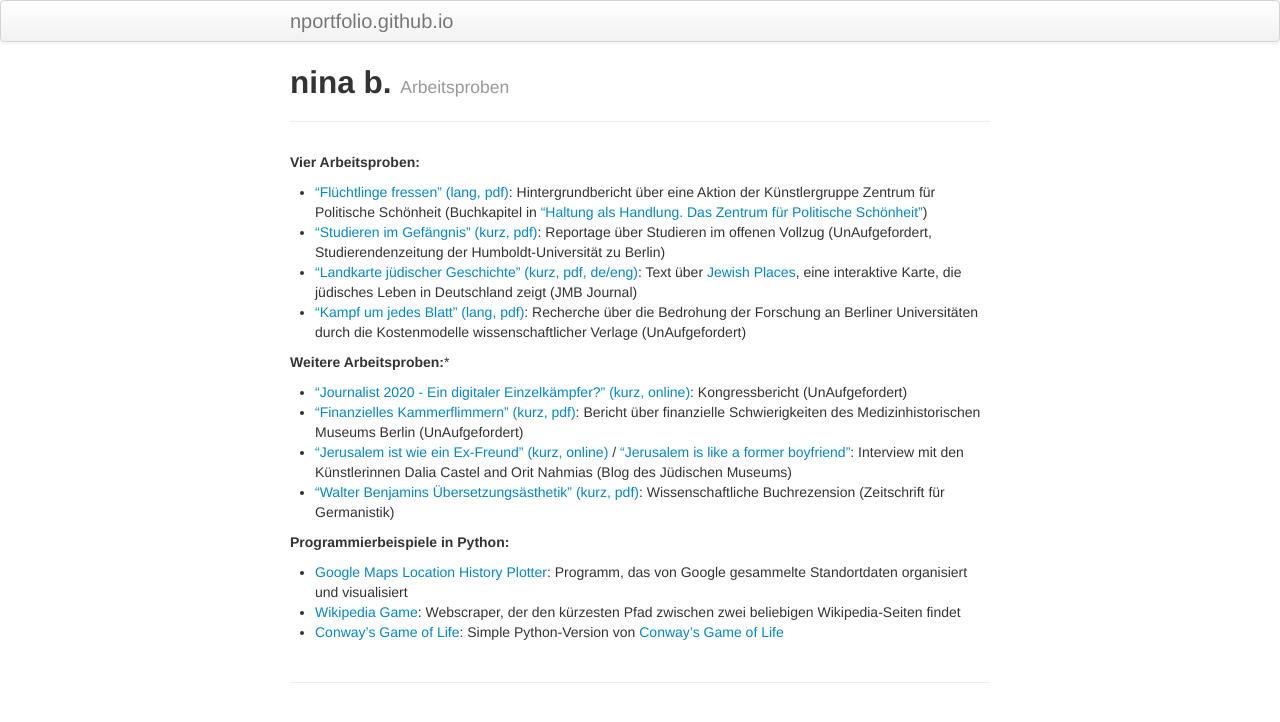
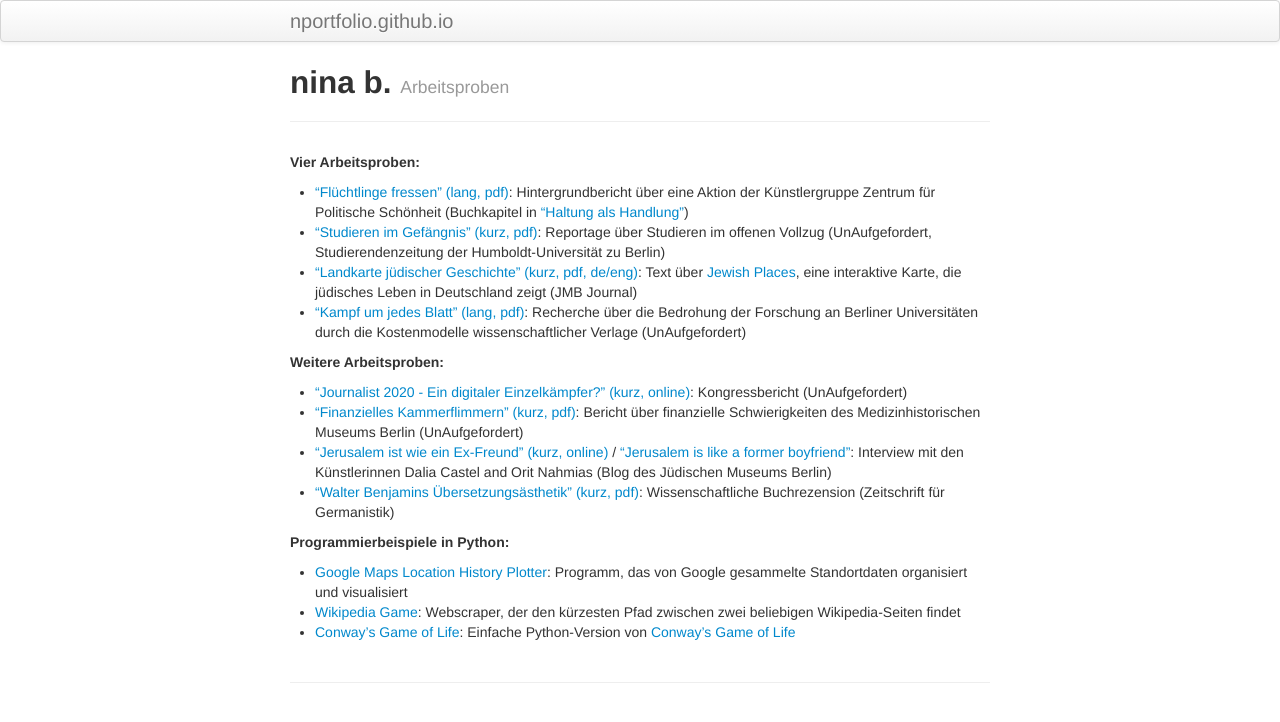
Before and after one commit to nportfolio/nportfolio.github.io, a Jekyll site: the page built from de.md, in a window 1280 px wide. Shown: the top 722 px of the page. Built offline with Jekyll 4.4.1, drawn with Linux system fonts in a browser that asks for light colours.

Commit message:
Update de.md

```diff
--- a/de.md
+++ b/de.md
@@ -6,19 +6,19 @@ description: portfolio
 ---
 
 **Vier Arbeitsproben:**
-- ["Flüchtlinge fressen" (lang, pdf)](/texts/ZPS_Hintergrundbericht_Fluechtlinge_fressen.pdf): Hintergrundbericht über eine Aktion der Künstlergruppe Zentrum für Politische Schönheit (Buchkapitel in ["Haltung als Handlung. Das Zentrum für Politische Schönheit"](http://editionmetzel.de/buecher/haltung-als-handlung-das-zentrum-fuer-politische-schoenheit.html))
+- ["Flüchtlinge fressen" (lang, pdf)](/texts/ZPS_Hintergrundbericht_Fluechtlinge_fressen.pdf): Hintergrundbericht über eine Aktion der Künstlergruppe Zentrum für Politische Schönheit (Buchkapitel in ["Haltung als Handlung"](http://editionmetzel.de/buecher/haltung-als-handlung-das-zentrum-fuer-politische-schoenheit.html))
 - ["Studieren im Gefängnis" (kurz, pdf)](/texts/UnAuf_Studieren_im_Gefaengnis.pdf): Reportage über Studieren im offenen Vollzug (UnAufgefordert, Studierendenzeitung der Humboldt-Universität zu Berlin)
 - ["Landkarte jüdischer Geschichte" (kurz, pdf, de/eng)](/texts/JMB_Journal_Jewish_Places.pdf): Text über [Jewish Places](https://www.jewish-places.de/), eine interaktive Karte, die jüdisches  Leben in Deutschland zeigt (JMB Journal)
 - ["Kampf um jedes Blatt" (lang, pdf)](/texts/UnAuf_Elsevier.pdf): Recherche über die Bedrohung der Forschung an Berliner Universitäten durch die Kostenmodelle wissenschaftlicher Verlage (UnAufgefordert)
 
-**Weitere Arbeitsproben:***
+**Weitere Arbeitsproben:**
 - ["Journalist 2020 - Ein digitaler Einzelkämpfer?" (kurz, online)](http://www.unauf.de/2013/2512/): Kongressbericht (UnAufgefordert)
 - ["Finanzielles Kammerflimmern" (kurz, pdf)](/texts/UnAuf_Medizinhistorisches_Museum.pdf): Bericht über finanzielle Schwierigkeiten des Medizinhistorischen Museums Berlin (UnAufgefordert)
-- ["Jerusalem ist wie ein Ex-Freund" (kurz, online)](https://www.jmberlin.de/blog/2018/02/jerusalem-ist-wie-ein-ex-freund/) / ["Jerusalem is like a former boyfriend"](https://www.jmberlin.de/blog-en/2018/02/jerusalem-is-like-a-former-boyfriend/): Interview mit den Künstlerinnen Dalia Castel and Orit Nahmias (Blog des Jüdischen Museums)
+- ["Jerusalem ist wie ein Ex-Freund" (kurz, online)](https://www.jmberlin.de/blog/2018/02/jerusalem-ist-wie-ein-ex-freund/) / ["Jerusalem is like a former boyfriend"](https://www.jmberlin.de/blog-en/2018/02/jerusalem-is-like-a-former-boyfriend/): Interview mit den Künstlerinnen Dalia Castel and Orit Nahmias (Blog des Jüdischen Museums Berlin)
 - ["Walter Benjamins Übersetzungsästhetik" (kurz, pdf)](/texts/ZfGerm_Benjamin.pdf): Wissenschaftliche Buchrezension (Zeitschrift für Germanistik)
 
 
 **Programmierbeispiele in Python:**
 - [Google Maps Location History Plotter](https://github.com/chaseinstead/google-maps-plot-on-worldmap): Programm, das von Google gesammelte Standortdaten organisiert und visualisiert
 - [Wikipedia Game](https://github.com/chaseinstead/wikipedia-game): Webscraper, der den kürzesten Pfad zwischen zwei beliebigen Wikipedia-Seiten findet
-- [Conway's Game of Life](https://github.com/chaseinstead/conway-s-game-of-life): Simple Python-Version von [Conway's Game of Life](https://en.wikipedia.org/wiki/Conway%27s_Game_of_Life)
+- [Conway's Game of Life](https://github.com/chaseinstead/conway-s-game-of-life): Einfache Python-Version von [Conway's Game of Life](https://en.wikipedia.org/wiki/Conway%27s_Game_of_Life)
```
